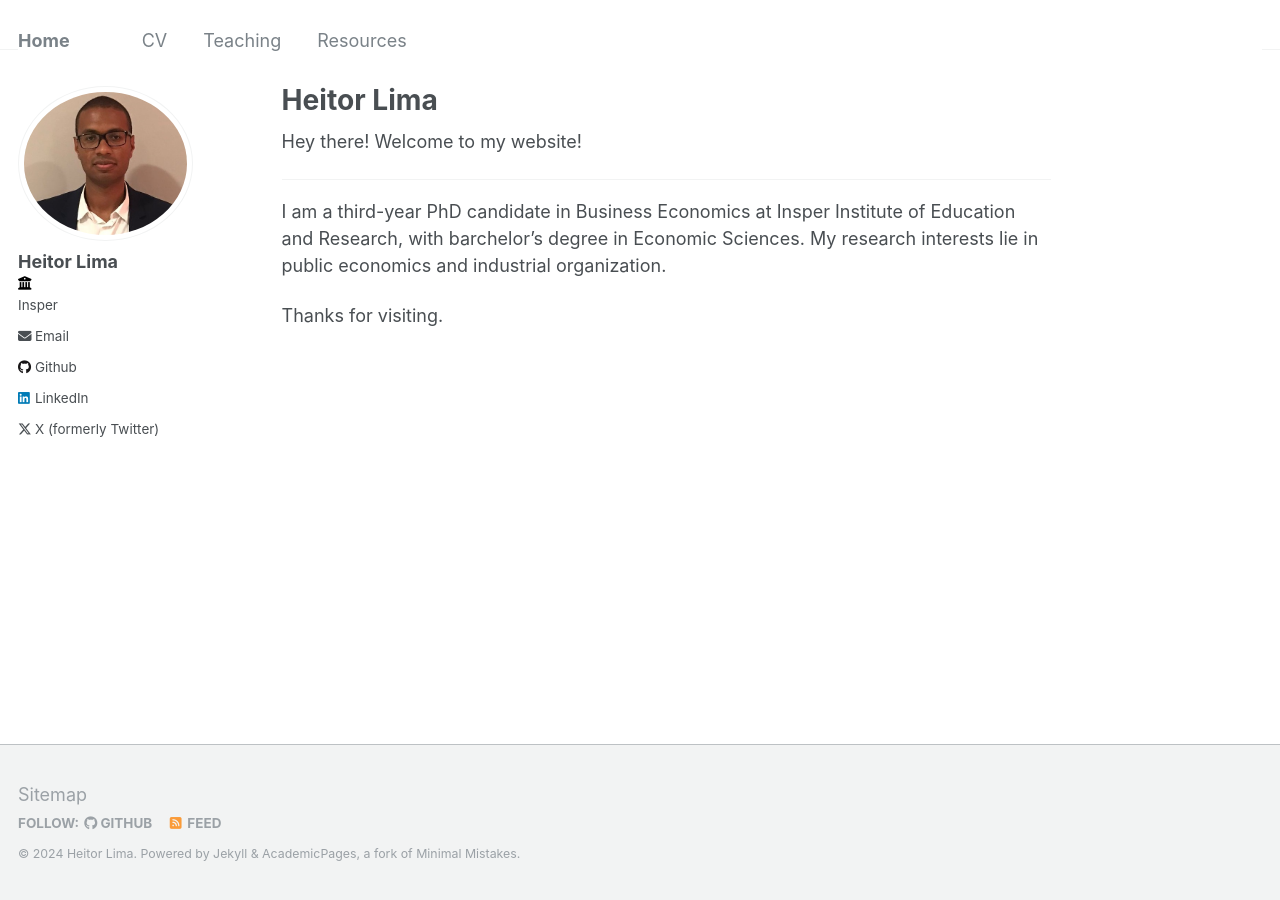
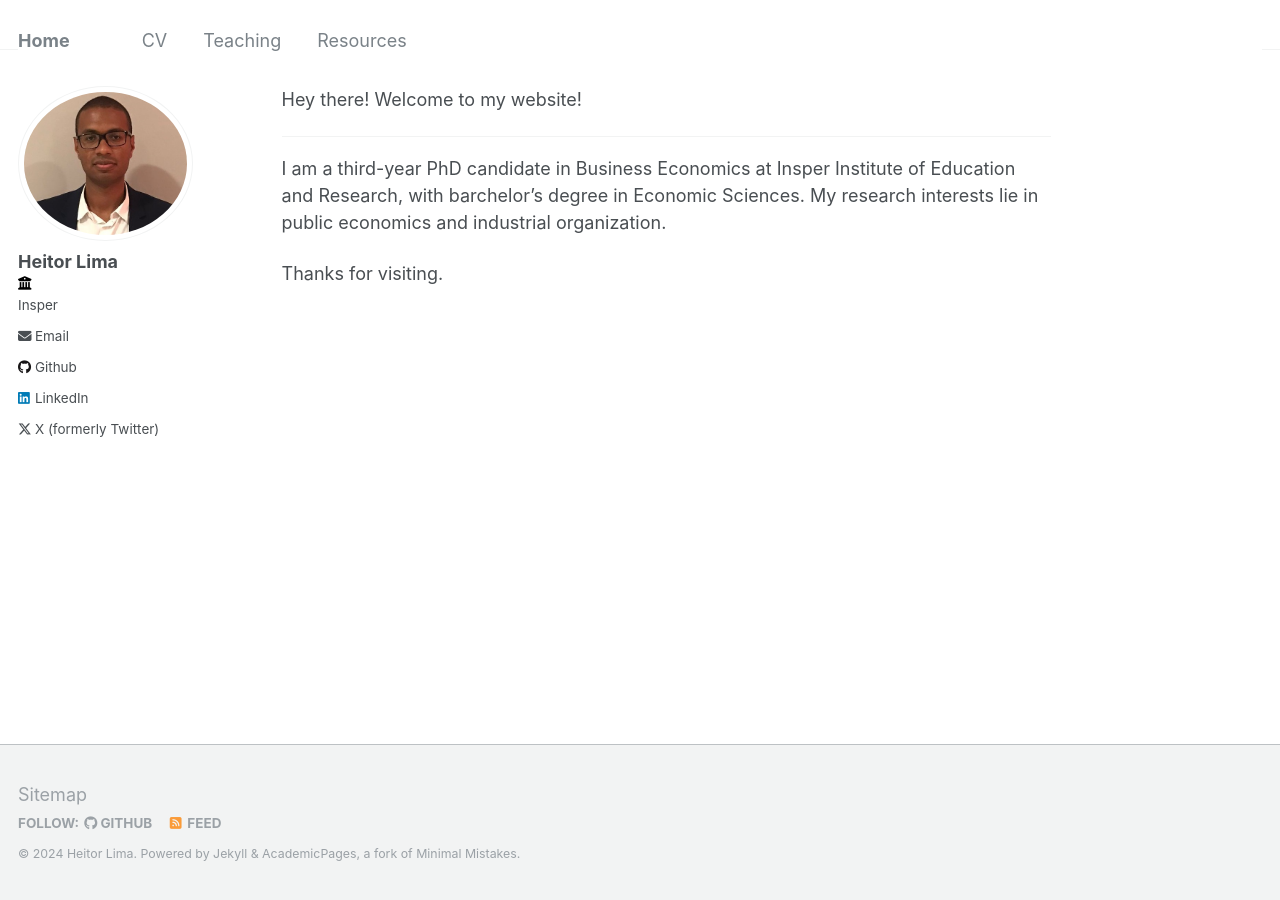
Before and after one commit to heitoraolima/heitoraolima.github.io, a Jekyll site: the page built from _pages/about.md, in a window 1280 px wide. Built offline with Jekyll 4.4.1, drawn with Linux system fonts in a browser that asks for light colours.

Commit message:
Update about.md

```diff
--- a/_pages/about.md
+++ b/_pages/about.md
@@ -1,6 +1,6 @@
 ---
 permalink: /
-title: "Heitor Lima"
+title: #"Heitor Lima"
 author_profile: true
 redirect_from:
   - /about/
```
